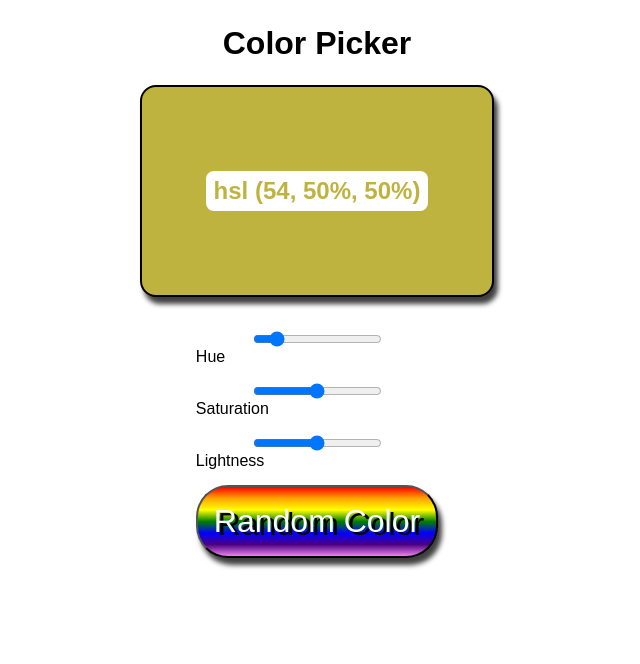
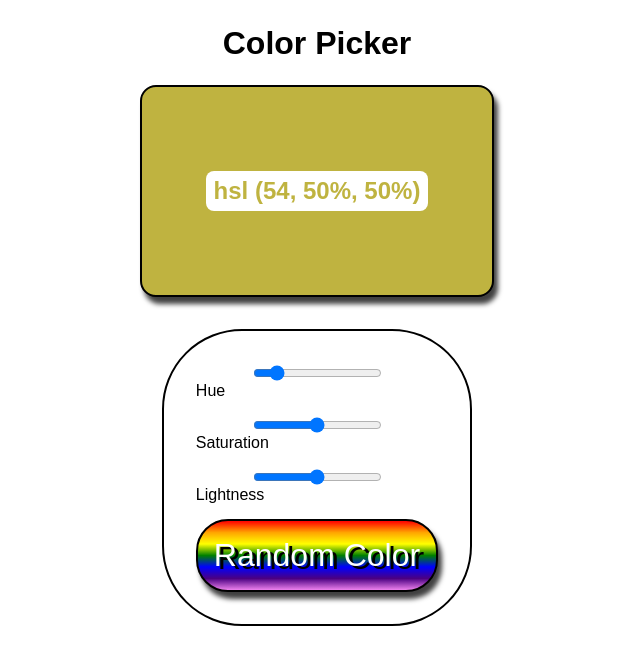
Before and after one commit to jessicaevans17/color-picker, a React (Create React App) app: page / in a window 1280 px wide. Shown: the top 664 px of the page, without its empty margins (323-963 px from the left). Built offline with nearby package versions, Linux system fonts and the light colour scheme.

Commit message:
added sass

```diff
--- a/package.json
+++ b/package.json
@@ -23,6 +23,7 @@
   },
   "dependencies": {
     "json": "^9.0.6",
+    "node-sass": "^4.12.0",
     "react": "^16.9.0",
     "react-dom": "^16.9.0",
     "react-scripts": "^3.1.1"
--- a/src/index.css
+++ /dev/null
@@ -1,71 +0,0 @@
-:root {
-  font: 16px / 1 sans-serif;
-  --rainbow: #ff0000, #ffa500, #ffff00, #008000, #0000ff, #4b0082, #ee82ee;
-  --white: #ffffff;
-  --black: #000000;
-}
-
-html {
-  height: 100%;
-}
-
-body {
-  margin: 0;
-  min-height: 100%;
-}
-
-h1 {
-  font-size: 2rem;
-}
-
-nav {
-  display: flex;
-  flex-direction: column;
-  align-items: center;
-}
-
-main {
-  display: flex;
-  flex-direction: column;
-  align-items: center;
-}
-
-.color-display {
-  text-align: center;
-}
-
-.color-display-box {
-  margin-bottom: 2rem;
-  border: solid 2px var(--black);
-  border-radius: 1rem;
-  padding: 4rem;
-  box-shadow: 4px 7px 5px 0px hsla(0, 0%, 0%, 0.75);
-}
-
-.hsl-color {
-  background-color: var(--white);
-  border-radius: 0.5rem;
-  padding: 0.5rem;
-}
-
-.sliders {
-  display: flex;
-  flex-direction: column;
-  align-items: center;
-}
-
-.display-type {
-  margin-bottom: 1rem;
-  align-self: flex-start;
-}
-
-button {
-  padding: 1rem;
-  border-radius: 2rem;
-  box-shadow: 4px 7px 5px 0px rgba(0, 0, 0, 0.75);
-  background-image: linear-gradient(var(--rainbow));
-  color: var(--white);
-  font-size: 2rem;
-  text-shadow: 4px 3px 0 black;
-  cursor: pointer;
-}
--- /dev/null
+++ b/src/index.sass
@@ -0,0 +1,74 @@
+$rainbow-color: #ff0000, #ffa500, #ffff00, #008000, #0000ff, #4b0082, #ee82ee
+$white: #ffffff
+$black: #000000
+
+=border($radius)
+  border-radius: $radius
+  border: solid $black 2px
+
+html
+  height: 100%
+
+
+body
+  margin: 0
+  min-height: 100%
+  font: 16px / 1 sans-serif
+
+
+
+h1
+  font-size: 2rem
+
+
+nav
+  display: flex
+  flex-direction: column
+  align-items: center
+
+
+main
+  display: flex
+  flex-direction: column
+  align-items: center
+
+
+.color-display
+  text-align: center
+
+
+.color-display-box
+  margin-bottom: 2rem
+  +border(1rem)
+  padding: 4rem
+  box-shadow: 4px 7px 5px 0px hsla(0, 0%, 0%, 0.75)
+
+
+.hsl-color
+  background-color: $white
+  border-radius: 0.5rem
+  padding: 0.5rem
+
+
+.sliders
+  display: flex
+  flex-direction: column
+  align-items: center
+  padding: 2rem;
+  +border(5rem)
+
+
+.display-type
+  margin-bottom: 1rem
+  align-self: flex-start
+
+
+button
+  padding: 1rem
+  +border(2rem)
+  box-shadow: 4px 7px 5px 0px rgba(0, 0, 0, 0.75)
+  background-image: linear-gradient($rainbow-color)
+  color: $white
+  font-size: 2rem
+  text-shadow: 4px 3px 0 black
+  cursor: pointer
```
Also changed, not shown: src/index.js (+5 -5 lines), 1 other file (tests, documents, lock files or other folders).
